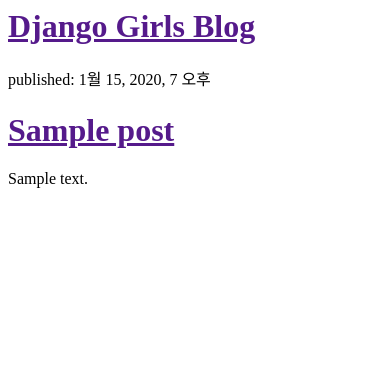
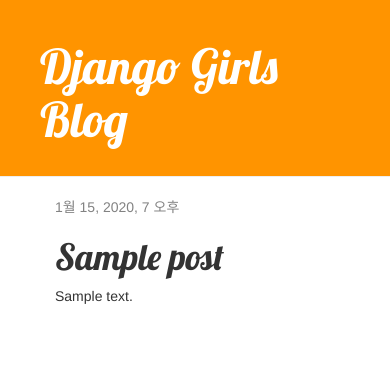
Before and after one commit to KeyboarderSon/my-first-blog, a Django app: page / in a window 390 px wide. Shown: the top 375 px of the page. Run offline with Django 3.2, Linux system fonts and the light colour scheme; tables that the repository leaves empty hold one stand-in row (values such as "Sample post"); some libraries are stand-ins or nearby versions.

Commit message:
Added view and template for detailed blog post as well as CSS for the site.

```diff
--- /dev/null
+++ b/blog/static/css/blog.css
@@ -0,0 +1,46 @@
+.page-header {
+    background-color: #ff9400;
+    margin-top: 0;
+    padding: 20px 20px 20px 40px;
+}
+
+.page-header h1, .page-header h1 a, .page-header h1 a:visited, .page-header h1 a:active {
+    color: #ffffff;
+    font-size: 36pt;
+    text-decoration: none;
+}
+
+.content {
+    margin-left: 40px;
+}
+
+h1, h2, h3, h4 {
+    font-family: 'Lobster', cursive;
+}
+
+.date {
+    color: #828282;
+}
+
+.save {
+    float: right;
+}
+
+.post-form textarea, .post-form input {
+    width: 100%;
+}
+
+.top-menu, .top-menu:hover, .top-menu:visited {
+    color: #ffffff;
+    float: right;
+    font-size: 26pt;
+    margin-right: 20px;
+}
+
+.post {
+    margin-bottom: 70px;
+}
+
+.post h1 a, .post h1 a:visited {
+    color: #000000;
+}
--- /dev/null
+++ b/blog/templates/blog/base.html
@@ -0,0 +1,23 @@
+{% load static %}
+<html>
+    <head>
+        <title>Django Girls blog</title>
+        <link rel="stylesheet" href="//maxcdn.bootstrapcdn.com/bootstrap/3.2.0/css/bootstrap.min.css">
+        <link rel="stylesheet" href="//maxcdn.bootstrapcdn.com/bootstrap/3.2.0/css/bootstrap-theme.min.css">
+        <link rel="stylesheet" href="{% static 'css/blog.css' %}">
+        <link href="//fonts.googleapis.com/css?family=Lobster&subset=latin,latin-ext" rel="stylesheet" type="text/css">
+    </head>
+    <body>
+        <div class="page-header">
+            <h1><a href="/">Django Girls Blog</a></h1>
+        </div>
+        <div class="content container">
+            <div class="row">
+                <div class="col-md-8">
+                {% block content %}
+                {% endblock %}
+                </div>
+            </div>
+        </div>
+    </body>
+</html>
--- a/blog/templates/blog/post_list.html
+++ b/blog/templates/blog/post_list.html
@@ -1,17 +1,19 @@
-<html>
-    <head>
-        <title>Django Girls blog</title>
-    </head>
-    <body>
-        <div>
-            <h1><a href="">Django Girls Blog</a></h1>
+{% extends 'blog/base.html' %}
+{% block content %}
+    {% for post in posts %}
+        <div class="post">
+            {% if post.published_date %}
+                <div class="date">
+                    {{ post.published_date }}
+                </div>
+            {% endif %}
+            <!--
+                괄호,퍼센테이지는 장고 템플릿을 뜻한다
+                blog.views.post_detail은 post_detail 뷰 경로이다.
+                pk는 데이터베이스의 record 식별하는 Primary Key
+            -->
+                <h1>{{ post.title }}</h1>
+                <p>{{ post.text|linebreaksbr }}</p>
         </div>
-        {% for post in posts %}
-        <div>
-            <p>published: {{ post.published_date }}</p>
-            <h1><a href="">{{ post.title }}</a></h1>
-            <p>{{ post.text|linebreaksbr }}</p>
-        </div>
-        {% endfor %}
-    </body>
-</html>
+    {% endfor %}
+{% endblock %}
--- a/blog/urls.py
+++ b/blog/urls.py
@@ -7,4 +7,8 @@ urlpatterns=[
     # 8000/ 주소로 들어왔을 때 views.post_list를 보여주라 말해줌
     # name='post_list'로 URL에 이름 붙인 것으로 뷰를 식별
     path('', views.post_list, name='post_list'),
+    # post/ : url이 post문자를 포함해야한다
+    # <int:pk> : 장고는 int값을 기대하고 이를 pk라는 변수로 뷰로 전송
+    # / : 다음에 /가 한번 더 와야 함
+    path('post/<int:pk>/', views.post_detail, name='post_detail'),
 ]
--- a/blog/views.py
+++ b/blog/views.py
@@ -1,9 +1,10 @@
 # 애플리케이션의 logic을 넣는 곳
 # 모델에서 필요한 정보를 받아와 템플릿에 전달
-from django.shortcuts import render
+from django.shortcuts import render, get_object_or_404
 from django.utils import timezone
 # models.py에 정의된 모델을 가져올 것
 from .models import Post
+
 
 
 # Create your views here.
@@ -12,3 +13,9 @@ def post_list(request):
     posts = Post.objects.filter(published_date__lte=timezone.now()).order_by('published_date')
     # posts를 템플릿에 넘겨줌
     return render(request, 'blog/post_list.html', {'posts':posts})
+
+# 새로운 뷰 추가
+#
+def post_detail(request, pk):
+    post=get_object_or_404(Post, pk=pk)
+    return render(request, 'blog/post_detail.html', {'post':post})
```
